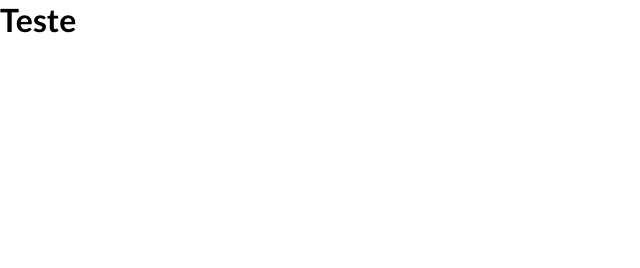
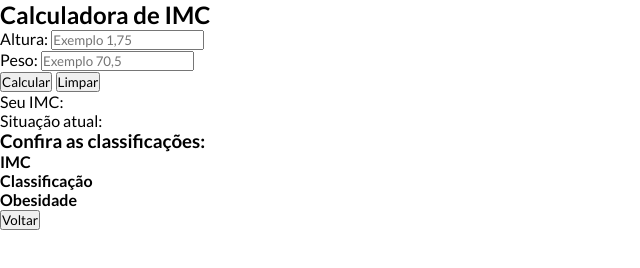
Before and after one commit to willpc5/calculadora_imc, a plain HTML site: page index.html in a window 1280 px wide. Shown: the whole page, without its empty margins (0-640 px from the left). Drawn offline with Linux system fonts and the light colour scheme.

Commit message:
Finalizando HTML

```diff
--- a/index.html
+++ b/index.html
@@ -13,8 +13,50 @@
   <script src="./js/script.js" defer></script>
 </head>
 <body>
-
-  <h1>Teste</h1>
+  <div class="container">
+    <div id="calc-container">
+      <h2>Calculadora de IMC</h2>
+      <form id="imc-form">
+        <div class="form-inputs">
+          <div class="form-control">
+            <label for="height">Altura:</label>
+            <input
+             type="text"
+             name="height"
+             id="height"
+             placeholder="Exemplo 1,75"
+            />
+          </div>
+          <div class="form-control">
+            <label for="weight">Peso:</label>
+            <input
+             type="text"
+             name="weight"
+             id="weight"
+             placeholder="Exemplo 70,5"
+            />
+          </div>
+        </div>
+        <div class="action-control">
+          <button id="calc-btn">Calcular</button>
+          <button id="clear-btn">Limpar</button>
+        </div>
+      </form>
+    </div>
+    <div id="result-container">
+      <p id="imc-number">Seu IMC: <span></span></p>
+      <p id="imc-info">Situação atual: <span></span></p>
+      <h3>Confira as classificações:</h3>
+      <div id="imc-table">
+        <div class="table-header">
+          <h4>IMC</h4>
+          <h4>Classificação</h4>
+          <h4>Obesidade</h4>
+        </div>
+      </div>
+      <button id="back-btn">Voltar</button>
+    </div>
+  </div>
 
 </body>
 </html>
```
